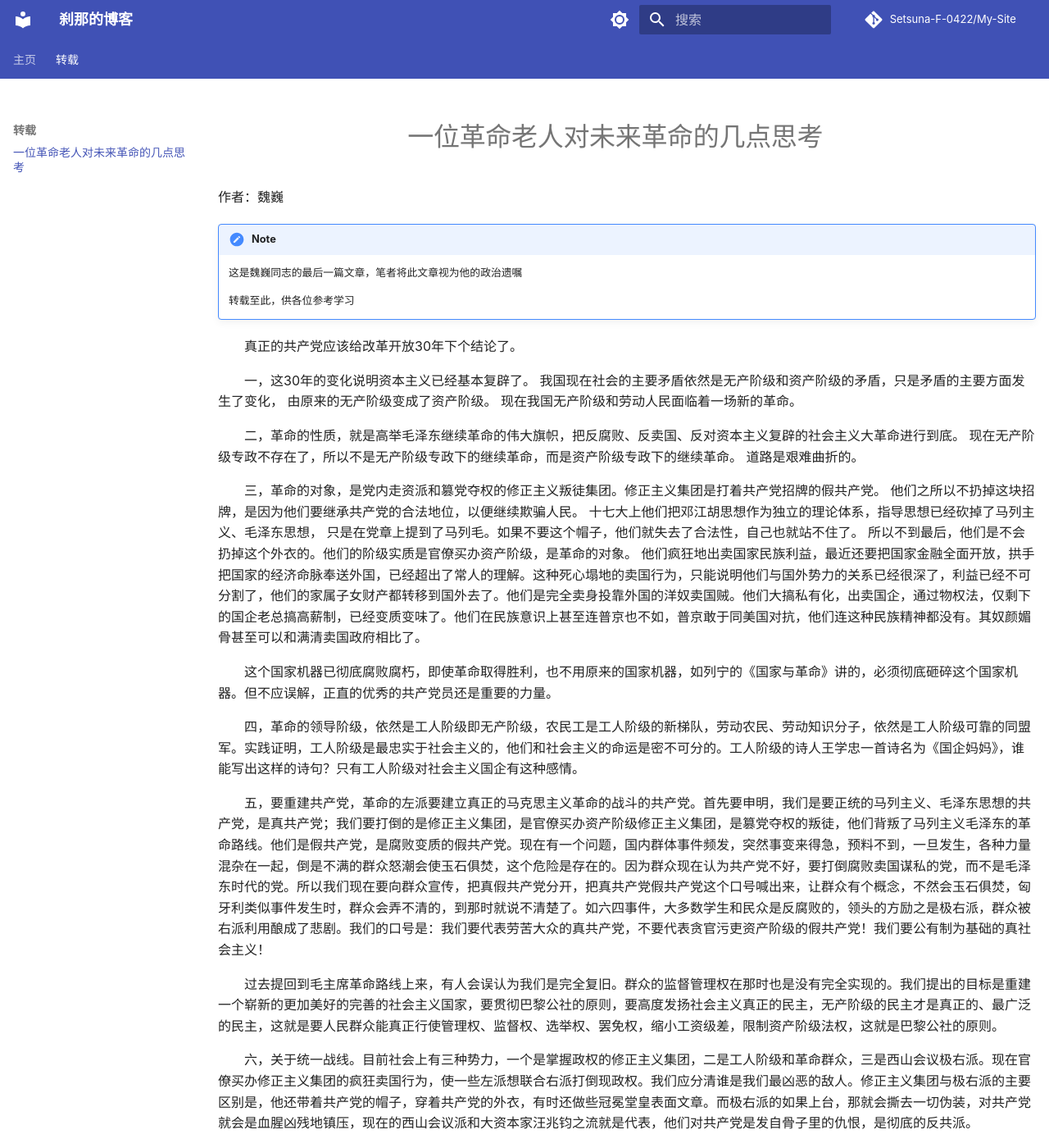
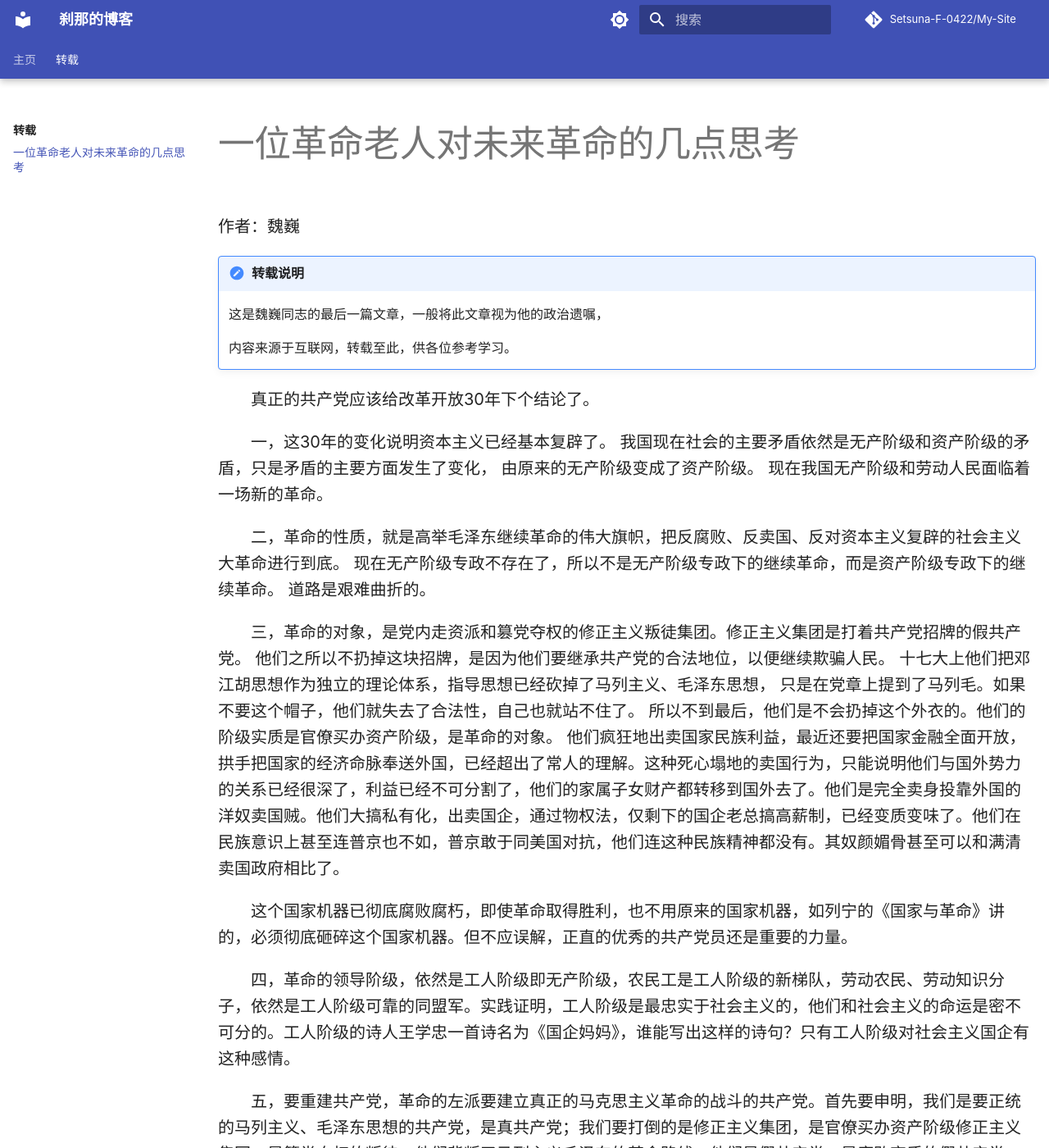
Before and after one commit to Setsuna0422/My-Site, an MkDocs documentation site: the page built from docs/reprint/Weiwei-on-Future-Revolution.md, in a window 1280 px wide and 1400 px high. Shown: the whole window at 82% size. Built offline with MkDocs 1.6.1 and Material for MkDocs 9.7.7, drawn with Linux system fonts in a browser that asks for light colours; comment, search, counter and statistics services are not loaded; some of the changed text lies outside the part shown.

Commit message:
修改样式表，完善项目结构

```diff
--- a/docs/reprint/Weiwei-on-Future-Revolution.md
+++ b/docs/reprint/Weiwei-on-Future-Revolution.md
@@ -2,10 +2,10 @@
 
 作者：魏巍
 
-!!! note
-    这是魏巍同志的最后一篇文章，笔者将此文章视为他的政治遗嘱
+!!! note "转载说明"
+    这是魏巍同志的最后一篇文章，一般将此文章视为他的政治遗嘱，
 
-    转载至此，供各位参考学习
+    内容来源于互联网，转载至此，供各位参考学习。
 
 &emsp;&emsp;真正的共产党应该给改革开放30年下个结论了。
 
@@ -35,6 +35,11 @@
 
 &emsp;&emsp;六，关于统一战线。目前社会上有三种势力，一个是掌握政权的修正主义集团，二是工人阶级和革命群众，三是西山会议极右派。现在官僚买办修正主义集团的疯狂卖国行为，使一些左派想联合右派打倒现政权。我们应分清谁是我们最凶恶的敌人。修正主义集团与极右派的主要区别是，他还带着共产党的帽子，穿着共产党的外衣，有时还做些冠冕堂皇表面文章。而极右派的如果上台，那就会撕去一切伪装，对共产党就会是血腥凶残地镇压，现在的西山会议派和大资本家汪兆钧之流就是代表，他们对共产党是发自骨子里的仇恨，是彻底的反共派。
 
+!!! note "名词解释"
+    这里的”西山会议“指的是”新西山会议“，另称杏林山庄会议，是2006年3月4日在北京西山杏林山庄，由中国经济体制改革研究会会长高尚全组织的一次闭门秘密会议，正式名称为“中国宏观经济与改革走势座谈会”，后在网上被和西山会议相联系，被称为新西山会议。
+
+    主要参加者有贺卫方、张维迎、杨东平、石小敏等。会议后不久，其会议纪要即在网上泄漏，在网上引起了激烈的论战。
+
 &emsp;&emsp;现政府让这部分人先富起来，还让他们入党，满以为这些人会感激自己，实际上这些人对共产党充满了仇恨，迫不及待要让共产党按法律程序快快下台，极右派是这些人的政治代表，将来和左派争天下的就是他们，但左派是极右派和修正主义集团的共同的敌人。所以我们统一战线的口号是：
 
 1. 一切左派在反对资本主义复辟的旗帜下团结起来，相互沟通、交流，相互激励，求同存异。
--- a/docs/stylesheets/extra.css
+++ b/docs/stylesheets/extra.css
@@ -2,6 +2,18 @@
     max-width: 1440px;
 }
 
-h1 {
-    text-align: center;
+.md-typeset p {
+    font-size: 1.25em;
 }
+
+.md-typeset h1 {
+    font-weight: 500;
+    font-size: 2.8em;
+}
+
+/*Change footnotes font size */
+.md-typeset .footnote,
+.md-typeset .footnote .admonition,
+.md-typeset .footnote .details {
+    font-size: 2em;
+}
--- a/mkdocs.yml
+++ b/mkdocs.yml
@@ -7,6 +7,7 @@ copyright: Copyright &copy; Cary Xu all right reserved
 nav:
   - 主页: index.md
   - 转载:
+    - ./reprint/index.md
     - 一位革命老人对未来革命的几点思考: ./reprint/Weiwei-on-Future-Revolution.md
 
 theme:
@@ -18,7 +19,7 @@ theme:
     # 文本的字体
     text: Noto Sans Simplified Chinese
     # 代码的字体
-    code: Fira Mono
+    code: Roboto
 
   icon:
     repo: fontawesome/brands/git-alt
@@ -45,7 +46,10 @@ theme:
 
   features:
     - navigation.tabs
-    - navigation.sections
+    - navigation.tabs.sticky
+    - navigation.expand
+    - navigation.indexes
+    - navigation.tracking
     - toc.integrate   # integration for the table of content
     - navigation.top  # back to top button
     - search.suggest
@@ -65,6 +69,7 @@ markdown_extensions:
       smart_enable: all
   - pymdownx.highlight:
       anchor_linenums: true
+  - pymdownx.details
   - pymdownx.superfences
   - pymdownx.critic
   - pymdownx.caret
```
Also changed, not shown: docs/reprint/index.md (added, +3 -0 lines).
